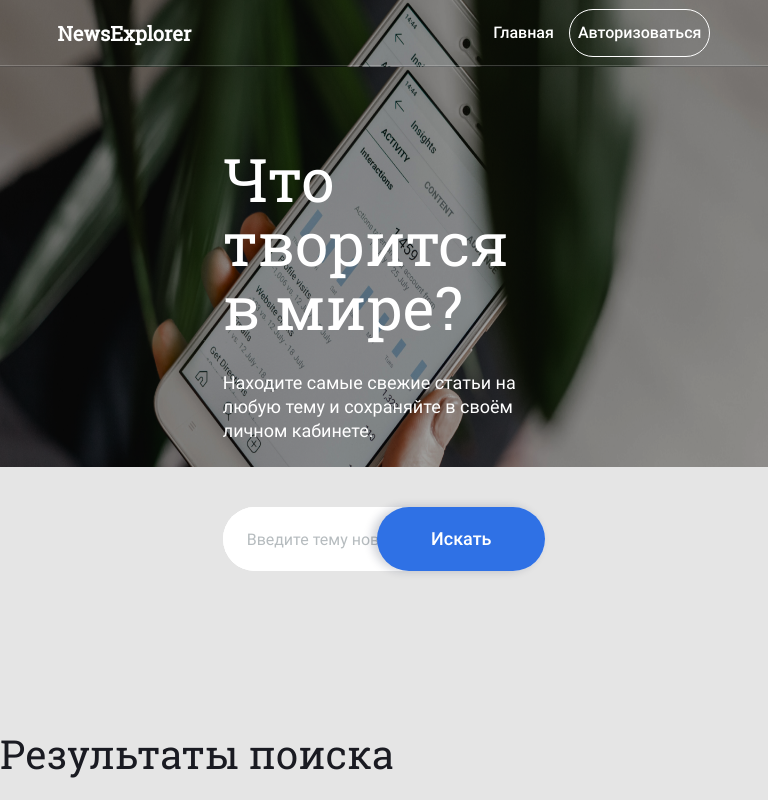
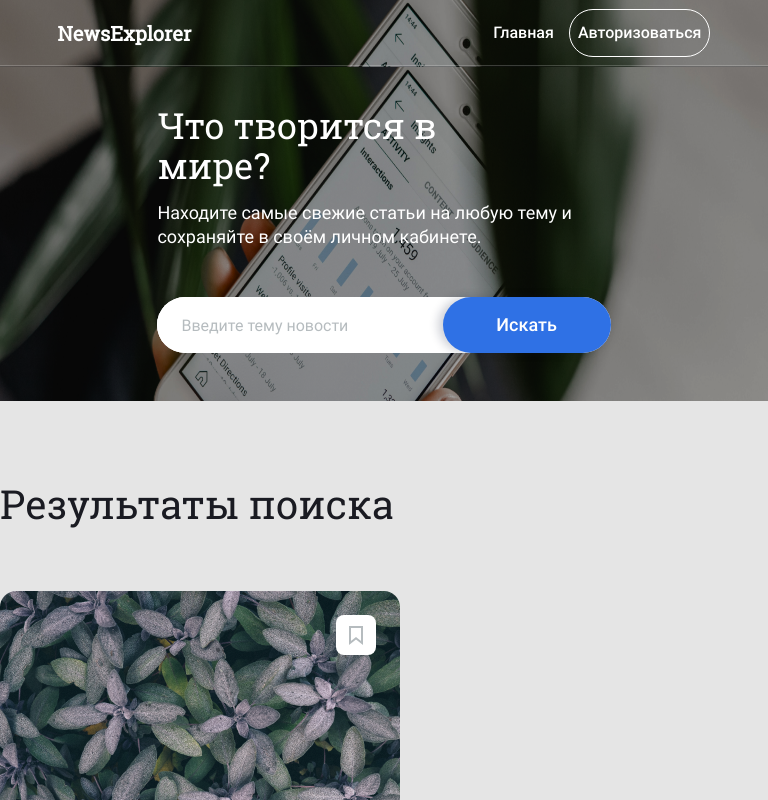
Before and after one commit to Vladimir-art/news-explorer-frontend, a React (Create React App) app: page / in a window 768 px wide. Shown: the top 800 px of the page. Built offline with nearby package versions, Linux system fonts and the light colour scheme.

Commit message:
serchform 768

```diff
--- a/src/blocks/searchform/__form/searchform__form.css
+++ b/src/blocks/searchform/__form/searchform__form.css
@@ -7,3 +7,9 @@
   backdrop-filter: blur(8px);
   border-radius: 100px;
 }
+
+@media screen and (max-width: 1024px) and (min-width: 768px) {
+  .searchform__form {
+    height: 56px;
+  }
+}
--- a/src/blocks/searchform/__info/searchform__info.css
+++ b/src/blocks/searchform/__info/searchform__info.css
@@ -3,3 +3,10 @@
   padding: 80px 0;
   max-width: 42%;
 }
+
+@media screen and (max-width: 1024px) and (min-width: 768px) {
+  .searchform__info {
+    max-width: 59%;
+    padding: 38px 0 48px;
+  }
+}
--- a/src/blocks/searchform/__input/searchform__input.css
+++ b/src/blocks/searchform/__input/searchform__input.css
@@ -3,7 +3,7 @@
   margin: 0;
   padding: 0;
   width: 70%;
-  height: 64px;
+  height: inherit;
   background: #FFF;
   border: none;
   box-sizing: border-box;
--- a/src/blocks/searchform/__search/searchform__search.css
+++ b/src/blocks/searchform/__search/searchform__search.css
@@ -6,7 +6,7 @@
   padding: 0;
   margin: 0;
   width: 168px;
-  height: 64px;
+  height: inherit;
   border: none;
   background: #2F71E5;
   box-shadow: -5px 0 10px rgba(14, 26, 57, 0.2);
--- a/src/blocks/searchform/__text/searchform__text.css
+++ b/src/blocks/searchform/__text/searchform__text.css
@@ -9,3 +9,9 @@
   line-height: 24px;
   color: #FFF;
 }
+
+@media screen and (max-width: 1024px) and (min-width: 768px) {
+  .searchform__text {
+    margin: 0 0 48px 0;
+  }
+}
--- a/src/blocks/searchform/__title/searchform__title.css
+++ b/src/blocks/searchform/__title/searchform__title.css
@@ -8,3 +8,12 @@
   line-height: 64px;
   color: #FFF;
 }
+
+@media screen and (max-width: 1024px) and (min-width: 768px) {
+  .searchform__title {
+    margin: 0 0 16px 0;
+    max-width: 385px;
+    font-size: 36px;
+    line-height: 40px;
+  }
+}
--- a/src/blocks/searchform/searchform.css
+++ b/src/blocks/searchform/searchform.css
@@ -10,9 +10,3 @@
   margin: 0 auto;
   color: #FFF;
 }
-
-/* @media screen and (max-width: 1024px) and (min-width: 768px) {
-  .searchform {
-    height: 66px;
-  }
-} */
```
